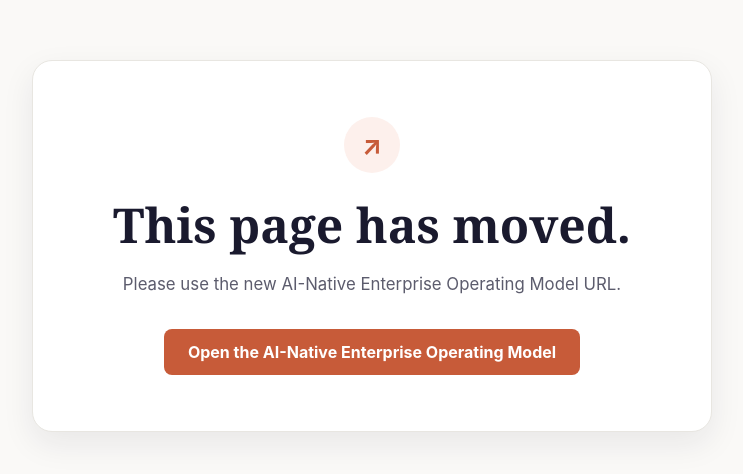
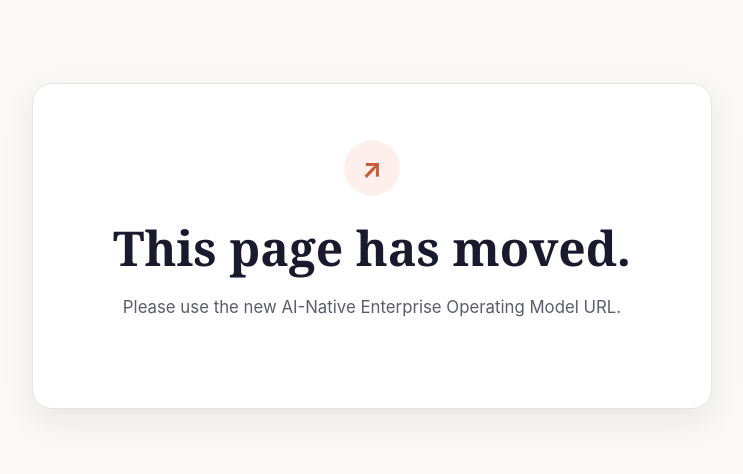
Before and after one commit to edwinbhasker/ainativesafe, a plain HTML site: page 404.html in a window 1280 px wide. Shown: the part 154-628 px from the top of the page, without its empty margins (268-1011 px from the left). Drawn offline with Linux system fonts and the light colour scheme.

Commit message:
Update 404 page with new URL structure
Commented out the link to the AI-Native Enterprise Operating Model and added a div with the URL.

```diff
--- a/404.html
+++ b/404.html
@@ -88,8 +88,8 @@
     <div class="mark" aria-hidden="true">↗</div>
     <h1>This page has moved.</h1>
     <p>Please use the new AI-Native Enterprise Operating Model URL.</p>
-    <a href="/ainativesafe/">Open the AI-Native Enterprise Operating Model</a>
-    <!-- div class="url">edwinbhasker.github.io/ainativesafe/</div -->
+    <!-- a href="/ainativesafe/">Open the AI-Native Enterprise Operating Model</a>
+    < div class="url">edwinbhasker.github.io/ainativesafe/</div -->
   </main>
 </body>
 </html>
```
